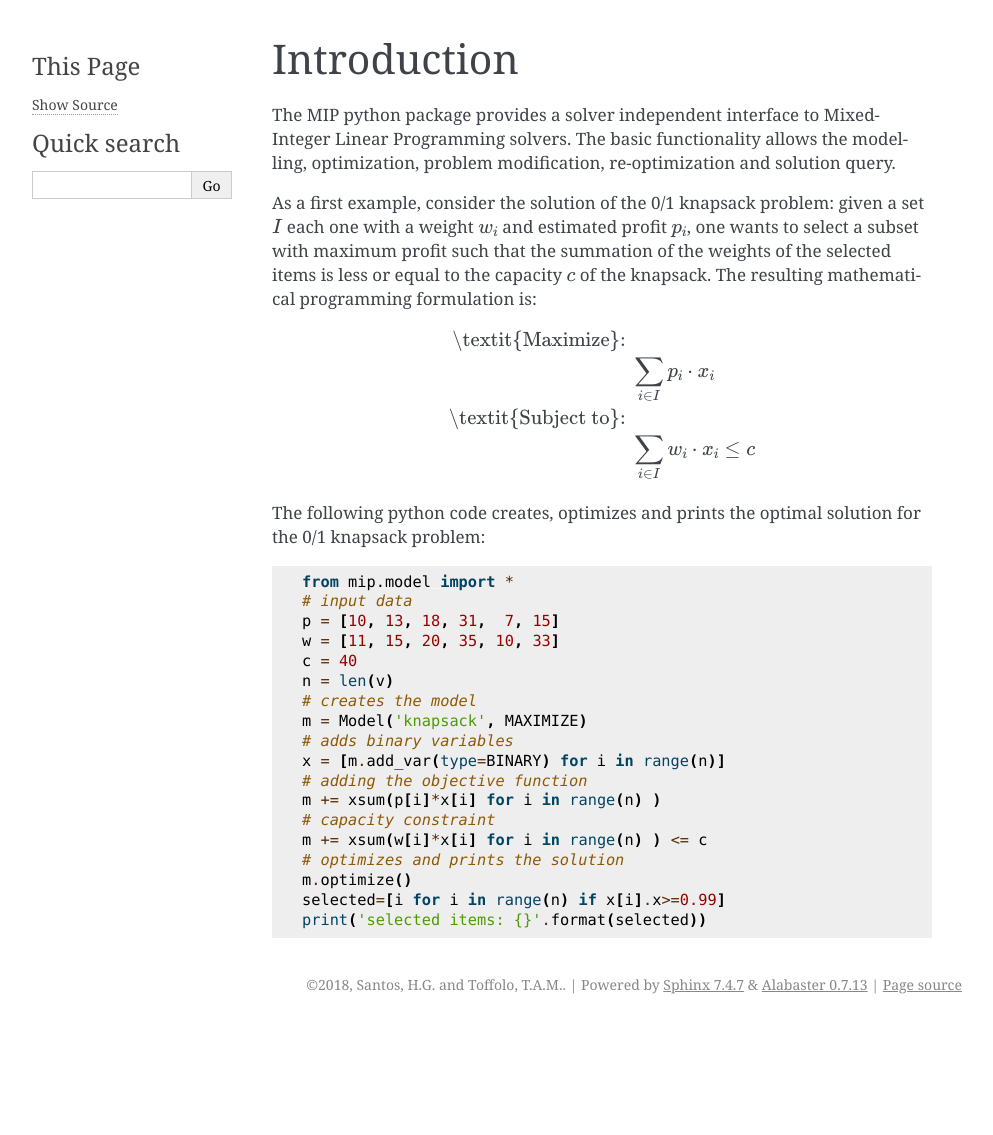
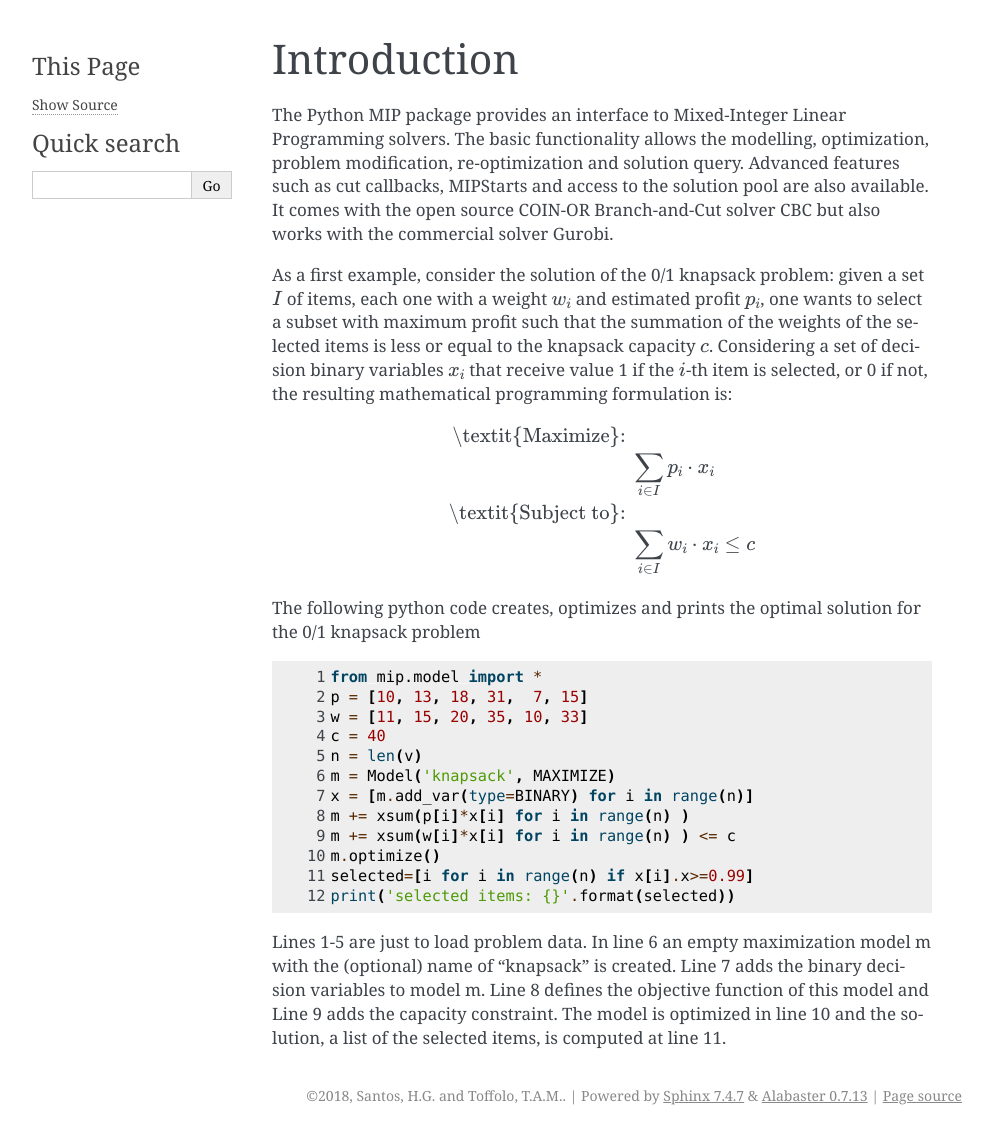
Before and after one commit to coin-or/python-mip, a Sphinx documentation site: the page built from docs/intro.rst, in a window 1280 px wide. Shown: the whole page, without its empty margins (148-1141 px from the left). Built offline with Sphinx 7.4.7, drawn with Linux system fonts in a browser that asks for light colours; before the commit the page ends 1024 px from its top, so only the background shows below that.

Commit message:
more properties and updated linux library
Former-commit-id: 15b9ea9e28481e48447eb4de19b095b8c73d18bc

```diff
--- a/docs/intro.rst
+++ b/docs/intro.rst
@@ -1,16 +1,22 @@
 Introduction
 ============
 
-The MIP python package provides a solver independent interface to Mixed-Integer
-Linear Programming solvers. The basic functionality allows the modelling,
+The Python MIP package provides an interface to Mixed-Integer Linear
+Programming solvers. The basic functionality allows the modelling,
 optimization, problem modification, re-optimization and solution query.
+Advanced features such as cut callbacks, MIPStarts and access to the
+solution pool are also available. It comes with the open source COIN-OR
+Branch-and-Cut solver CBC but also works with the commercial solver
+Gurobi.
 
-As a first example, consider the solution of the 0/1 knapsack problem: given a
-set :math:`I` each one with a weight :math:`w_i`  and estimated profit
-:math:`p_i`, one wants to select a subset with maximum profit such that the
-summation of the weights of the selected items is less or equal to the capacity
-:math:`c` of the knapsack. The resulting mathematical programming formulation
-is:
+As a first example, consider the solution of the 0/1 knapsack problem:
+given a set :math:`I` of items, each one with a weight :math:`w_i`  and
+estimated profit :math:`p_i`, one wants to select a subset with maximum
+profit such that the summation of the weights of the selected items is
+less or equal to the knapsack capacity :math:`c`.
+Considering a set of decision binary variables :math:`x_i` that receive
+value 1 if the :math:`i`-th item is selected, or 0 if not, the resulting
+mathematical programming formulation is:
 
 .. math::
 
@@ -20,23 +26,27 @@ is:
                                    &  \sum_{i \in I} w_i \cdot x_i \leq c
 
 The following python code creates, optimizes and prints the optimal solution for the
-0/1 knapsack problem::
+0/1 knapsack problem
+
+.. code-block:: python
+    :linenos:
 
     from mip.model import *
-    # input data
     p = [10, 13, 18, 31,  7, 15]
     w = [11, 15, 20, 35, 10, 33]
     c = 40
     n = len(v)
-    # creates the model
     m = Model('knapsack', MAXIMIZE)
-    # adds binary variables
     x = [m.add_var(type=BINARY) for i in range(n)]
-    # adding the objective function
     m += xsum(p[i]*x[i] for i in range(n) )
-    # capacity constraint
     m += xsum(w[i]*x[i] for i in range(n) ) <= c
-    # optimizes and prints the solution
     m.optimize()
     selected=[i for i in range(n) if x[i].x>=0.99]
     print('selected items: {}'.format(selected))
+
+Lines 1-5 are just to load problem data. In line 6 an empty maximization
+model m with the (optional) name of "knapsack" is created. Line 7 adds the
+binary decision variables to model m. Line 8 defines the objective
+function of this model and Line 9 adds the capacity constraint. The model
+is optimized in line 10 and the solution, a list of the selected items, is
+computed at line 11.
```
Also changed, not shown: 4 other files.
